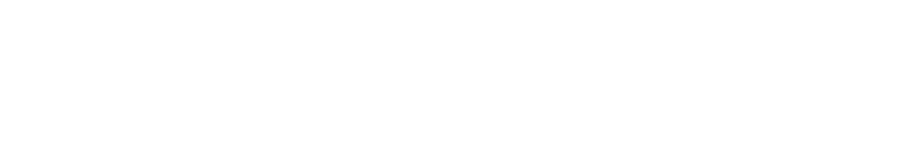
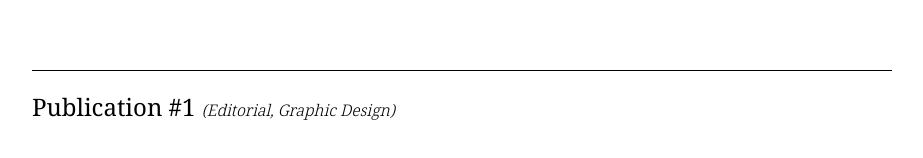
Before and after one commit to vumihn/hoaibao-imaginative, a Next.js app: page /works in a window 1280 px wide. Shown: the part 3039-3197 px from the top of the page, without its empty margins (178-1101 px from the left). Before the commit the page ends 3117 px from the top, so only its background shows below. Built offline with nearby package versions, Linux system fonts and the light colour scheme.

Commit message:
test if vercel is working

```diff
--- a/app/works/page.tsx
+++ b/app/works/page.tsx
@@ -116,7 +116,7 @@ export default function Home() {
                 <div className="col-start-2 col-span-6 b-12 border-b border-black dark:border-white">
                 </div>
 
-                <div className="mt-5 mb-10">
+                <div className="mt-5 mb-20">
                   <h2 className="font-serif text-2xl font-normal mb-4 text-black dark:text-white">&apos;aviat&apos;{" "}
                     <span className="text-base font-light italic">(Branding, Graphic Design)</span></h2>
                     <div className="mx-auto grid grid-cols-7 gap-5 mt-8">
@@ -174,6 +174,15 @@ export default function Home() {
                   </div>
                   </div>
                 </div>
+
+                <div className="col-start-2 col-span-6 b-12 border-b border-black dark:border-white">
+                </div>
+
+                <div className="mt-5 mb-20">
+                  <h2 className="font-serif text-2xl font-normal mb-4 text-black dark:text-white">Publication #1{" "}
+                    <span className="text-base font-light italic">(Editorial, Graphic Design)</span></h2>
+                </div>
+
               </div>
 
           </div>
```
